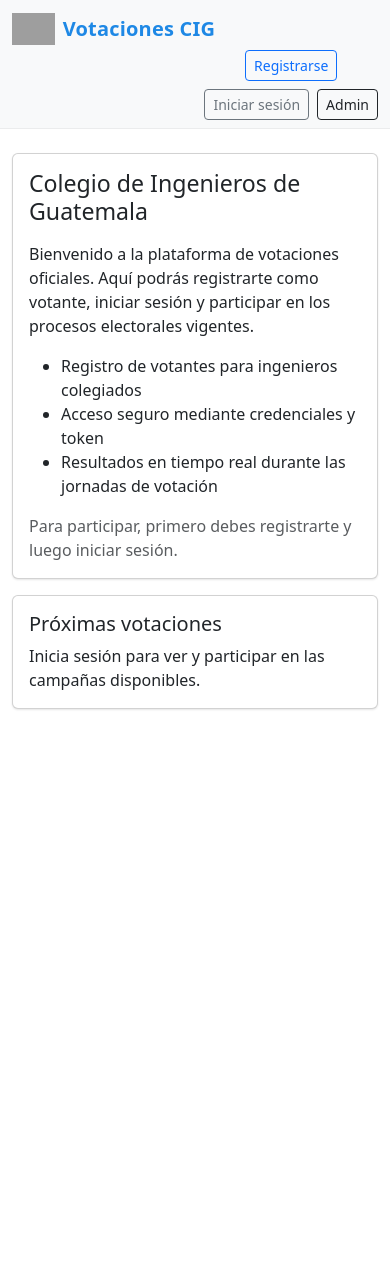
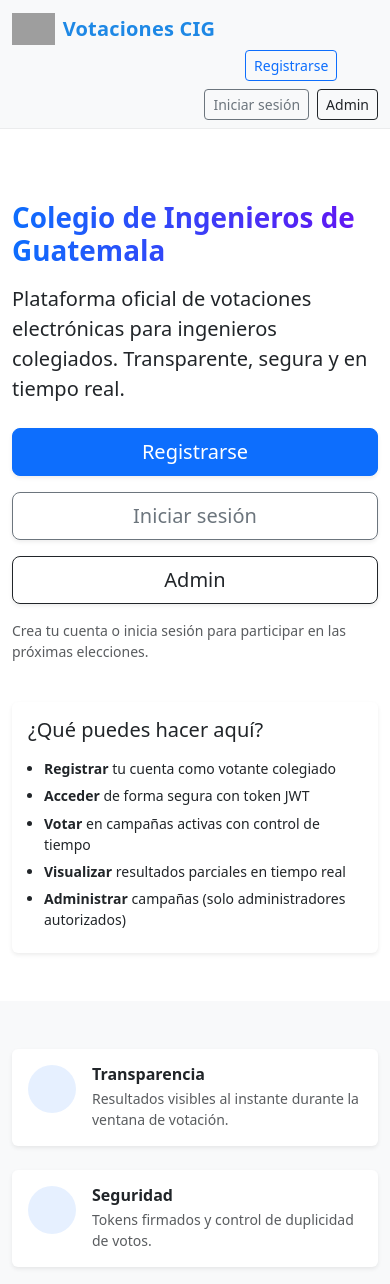
Before and after one commit to diegobeteta24/proyecto-web, a React (Vite) app in the folder frontend/: page / in a window 390 px wide. Shown: the top 1284 px of the page. Before the commit the page ends 844 px from the top, so only its background shows below. Built offline with nearby package versions, Linux system fonts and the light colour scheme; grey boxes are pictures that could not be loaded.

Commit message:
feat(frontend): revamped responsive landing page with hero, stats and CTA

```diff
--- /dev/null
+++ b/frontend/src/pages/Landing.css
@@ -0,0 +1,11 @@
+.landing-wrapper .text-gradient {background: linear-gradient(90deg,#0d6efd,#6610f2); -webkit-background-clip:text; background-clip:text; color:transparent;}
+.landing-wrapper .feature-card {max-width: 420px;}
+.landing-wrapper .icon-circle {width:48px;height:48px;border-radius:50%;display:flex;align-items:center;justify-content:center;background:rgba(13,110,253,.1);color:#0d6efd;font-size:1.25rem;}
+.landing-wrapper .stat-card {transition:transform .15s ease, box-shadow .15s ease;}
+.landing-wrapper .stat-card:hover {transform:translateY(-4px);box-shadow:0 0.5rem 1rem rgba(0,0,0,.12);}
+.landing-wrapper .cta-buttons .btn {min-width:160px;}
+@media (max-width: 575.98px){
+  .landing-wrapper .cta-buttons .btn {min-width:100%;}
+  .landing-wrapper .feature-card {margin-top:1rem;}
+}
+.feature-list li {margin-bottom:.4rem;}
--- a/frontend/src/pages/Landing.tsx
+++ b/frontend/src/pages/Landing.tsx
@@ -1,33 +1,95 @@
-import { Container, Row, Col, Card } from 'react-bootstrap'
+import { Container, Row, Col, Card, Button } from 'react-bootstrap'
+import { Link } from 'react-router-dom'
+import './Landing.css'
 
 export default function Landing() {
   return (
+    <div className="landing-wrapper">
+      <section className="hero py-5">
         <Container>
-      <Row className="justify-content-center">
-        <Col md={10} lg={8}>
-          <Card className="mb-3">
+          <Row className="align-items-center gy-4">
+            <Col md={6}>
+              <h1 className="display-6 fw-semibold mb-3 text-gradient">Colegio de Ingenieros de Guatemala</h1>
+              <p className="lead mb-4">
+                Plataforma oficial de votaciones electrónicas para ingenieros colegiados. Transparente, segura y en tiempo real.
+              </p>
+              <div className="d-flex flex-column flex-sm-row gap-3 cta-buttons">
+                <Button as={Link} to="/register" variant="primary" size="lg" className="shadow-sm flex-fill flex-sm-grow-0">Registrarse</Button>
+                <Button as={Link} to="/login" variant="outline-secondary" size="lg" className="shadow-sm flex-fill flex-sm-grow-0">Iniciar sesión</Button>
+                <Button as={Link} to="/admin/login" variant="outline-dark" size="lg" className="shadow-sm flex-fill flex-sm-grow-0">Admin</Button>
+              </div>
+              <small className="text-muted d-block mt-3">Crea tu cuenta o inicia sesión para participar en las próximas elecciones.</small>
+            </Col>
+            <Col md={6} className="d-flex">
+              <Card className="ms-md-auto shadow-sm border-0 feature-card">
                 <Card.Body>
-              <h1 className="h3 mb-3">Colegio de Ingenieros de Guatemala</h1>
-              <p>
-                Bienvenido a la plataforma de votaciones oficiales. Aquí podrás registrarte como votante,
-                iniciar sesión y participar en los procesos electorales vigentes.
-              </p>
-              <ul>
-                <li>Registro de votantes para ingenieros colegiados</li>
-                <li>Acceso seguro mediante credenciales y token</li>
-                <li>Resultados en tiempo real durante las jornadas de votación</li>
+                  <h2 className="h5 mb-3">¿Qué puedes hacer aquí?</h2>
+                  <ul className="mb-0 ps-3 small feature-list">
+                    <li><strong>Registrar</strong> tu cuenta como votante colegiado</li>
+                    <li><strong>Acceder</strong> de forma segura con token JWT</li>
+                    <li><strong>Votar</strong> en campañas activas con control de tiempo</li>
+                    <li><strong>Visualizar</strong> resultados parciales en tiempo real</li>
+                    <li><strong>Administrar</strong> campañas (solo administradores autorizados)</li>
                   </ul>
-              <p className="text-muted mb-0">Para participar, primero debes registrarte y luego iniciar sesión.</p>
-            </Card.Body>
-          </Card>
-          <Card>
-            <Card.Body>
-              <h2 className="h5">Próximas votaciones</h2>
-              <p className="mb-0">Inicia sesión para ver y participar en las campañas disponibles.</p>
                 </Card.Body>
               </Card>
             </Col>
           </Row>
         </Container>
+      </section>
+
+      <section className="py-5 bg-light">
+        <Container>
+          <Row className="g-4">
+            <Col sm={6} lg={3}>
+              <StatCard title="Transparencia" text="Resultados visibles al instante durante la ventana de votación." icon="bi-eye" />
+            </Col>
+            <Col sm={6} lg={3}>
+              <StatCard title="Seguridad" text="Tokens firmados y control de duplicidad de votos." icon="bi-shield-lock" />
+            </Col>
+            <Col sm={6} lg={3}>
+              <StatCard title="Eficiencia" text="Conteo automático y validaciones integradas." icon="bi-speedometer2" />
+            </Col>
+            <Col sm={6} lg={3}>
+              <StatCard title="Confianza" text="Acceso restringido a ingenieros colegiados activos." icon="bi-people" />
+            </Col>
+          </Row>
+        </Container>
+      </section>
+
+      <section className="py-5">
+        <Container>
+          <Row className="justify-content-center">
+            <Col md={8} lg={6}>
+              <Card className="border-0 shadow-sm text-center">
+                <Card.Body>
+                  <h3 className="h5 mb-3">Próximas votaciones</h3>
+                  <p className="mb-3 text-muted small">Inicia sesión para ver campañas activas, horarios y candidatos disponibles.</p>
+                  <Button as={Link} to="/login" variant="primary" size="sm">Ver campañas</Button>
+                </Card.Body>
+              </Card>
+            </Col>
+          </Row>
+        </Container>
+      </section>
+    </div>
   )
 }
+
+function StatCard({ title, text, icon }: { title: string, text: string, icon: string }) {
+  return (
+    <Card className="h-100 shadow-sm border-0 stat-card">
+      <Card.Body>
+        <div className="d-flex align-items-start gap-3">
+          <div className="icon-circle flex-shrink-0">
+            <i className={`bi ${icon}`}></i>
+          </div>
+          <div>
+            <h3 className="h6 mb-1 fw-semibold">{title}</h3>
+            <p className="small mb-0 text-muted">{text}</p>
+          </div>
+        </div>
+      </Card.Body>
+    </Card>
+  )
+}
```
Lines whose indentation alone changed are shown as unchanged.
